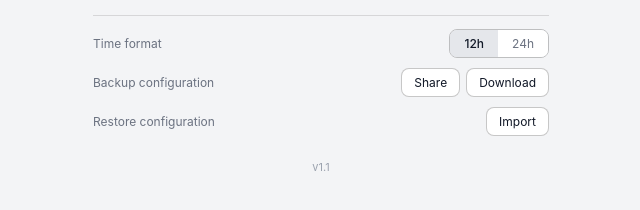
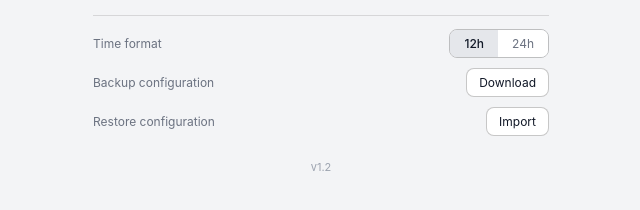
Before and after one commit to Calrissian45/daily-planner, a plain HTML site: page index.html in a window 1280 px wide. Shown: the part 1471-1681 px from the top of the page, 319-959 px from the left. Drawn offline with Linux system fonts and the light colour scheme.

Commit message:
Add files via upload

```diff
--- a/index.html
+++ b/index.html
@@ -186,10 +186,7 @@
       </div>
       <div class="settings-row">
         <span class="settings-label">Backup configuration</span>
-        <div style="display:flex;gap:6px;">
-          <button class="io-btn" onclick="doShare()">Share</button>
-          <button class="io-btn" onclick="doDownload()">Download</button>
-        </div>
+        <button class="io-btn" onclick="doDownload()">Download</button>
       </div>
       <div class="settings-row">
         <span class="settings-label">Restore configuration</span>
@@ -218,21 +215,14 @@
           <button class="fmt-btn" id="fmt12-edit" onclick="setFmt(12)">12h</button>
           <button class="fmt-btn" id="fmt24-edit" onclick="setFmt(24)">24h</button>
         </div>
-      </div>
       <div class="settings-row">
         <span class="settings-label">Backup configuration</span>
-        <div style="display:flex;gap:6px;">
-          <button class="io-btn" onclick="doShare()">Share</button>
-          <button class="io-btn" onclick="doDownload()">Download</button>
-        </div>
+        <button class="io-btn" onclick="doDownload()">Download</button>
       </div>
-      <div class="settings-row">
-        <span class="settings-label">Restore configuration</span>
-        <button class="io-btn" onclick="openImport()">Import</button>
       </div>
     </div>
   </div>
-  <div style="margin-top:24px;text-align:center;font-size:11px;color:var(--text-tertiary);">v1.1</div>
+  <div style="margin-top:24px;text-align:center;font-size:11px;color:var(--text-tertiary);">v1.2</div>
 </div>
 
 <!-- IMPORT MODAL -->
@@ -513,15 +503,6 @@ function makeExportFile(){
   const blob=new Blob([data],{type:'application/json'});
   return{blob,filename};
 }
-async function doShare(){
-  const{blob,filename}=makeExportFile();
-  const file=new File([blob],filename,{type:'application/json'});
-  if(navigator.canShare&&navigator.canShare({files:[file]})){
-    try{await navigator.share({files:[file],title:'Daily Scheduler Backup'});return;}
-    catch(e){if(e.name==='AbortError')return;}
-  }
-  alert('Sharing is not supported in this browser. Use Download instead.');
-}
 function doDownload(){
   const{blob,filename}=makeExportFile();
   const url=URL.createObjectURL(blob);
```
